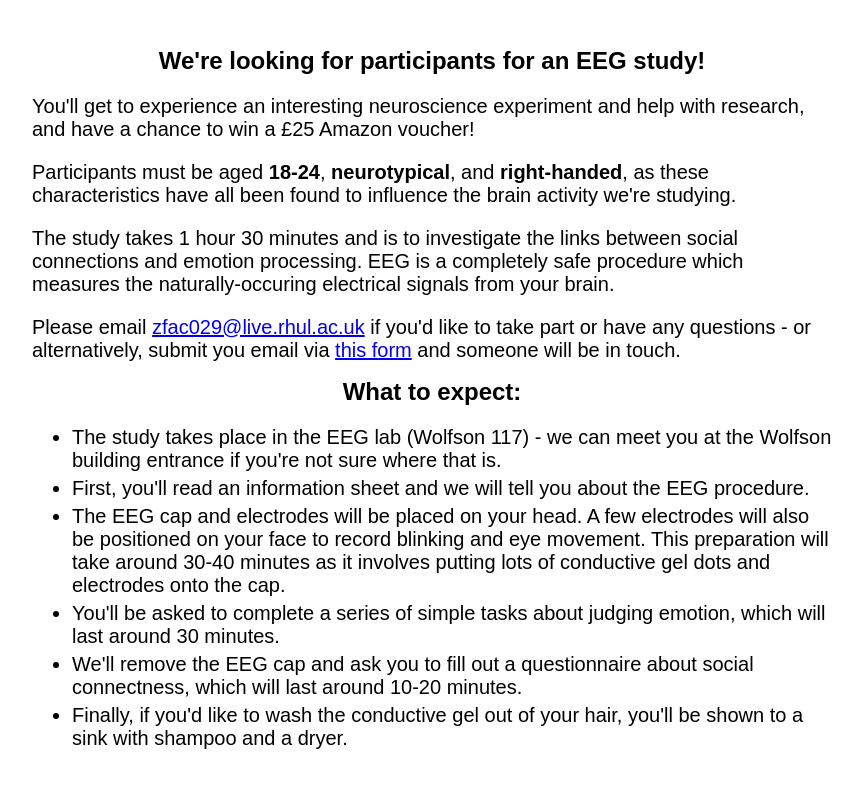
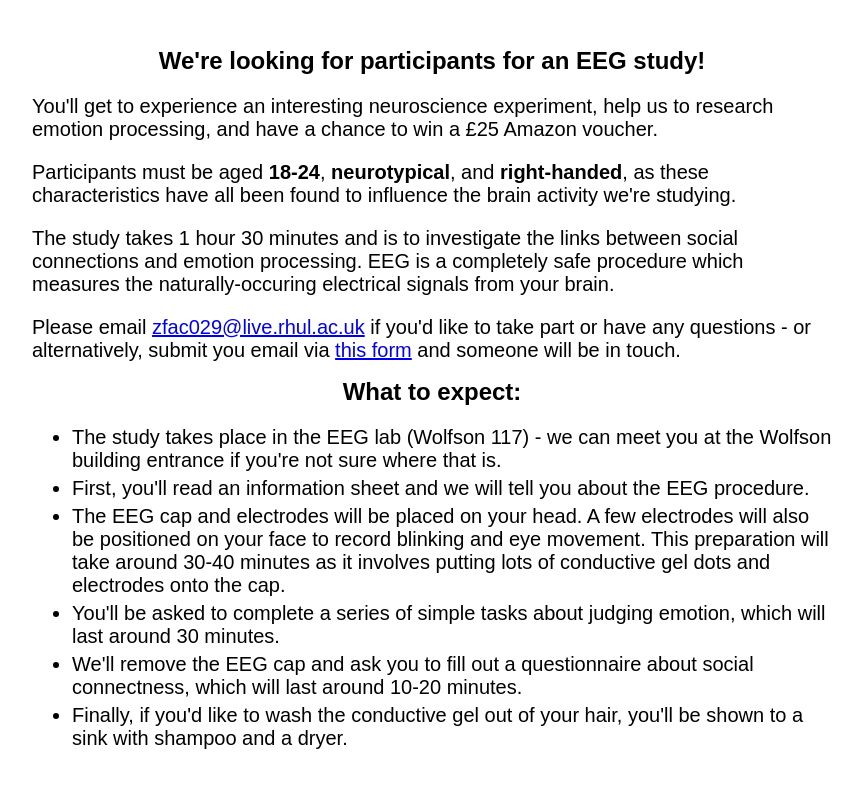
Before and after one commit to eeg-rh/eeg-rh.github.io, a plain HTML site: page index.html in a window 1280 px wide. Shown: the whole page, without its empty margins (208-1070 px from the left). Drawn offline with Linux system fonts and the light colour scheme.

Commit message:
Update index.html

```diff
--- a/index.html
+++ b/index.html
@@ -53,7 +53,7 @@
 <body>
     <div class="container">
         <h1>We're looking for participants for an EEG study!</h1>
-		<p>You'll get to experience an interesting neuroscience experiment and help with research, and have a chance to win a £25 Amazon voucher!</p>
+		<p>You'll get to experience an interesting neuroscience experiment, help us to research emotion processing, and have a chance to win a £25 Amazon voucher.</p>
 		<p>Participants must be aged <b>18-24</b>, <b>neurotypical</b>, and <b>right-handed</b>, as these characteristics have all been found to influence the brain activity we're studying.</p>
         <p>The study takes 1 hour 30 minutes and is to investigate the links between social connections and emotion processing. EEG is a completely safe procedure which measures the naturally-occuring electrical signals from your brain. </p>
 		<p>Please email <a href="mailto:zfac029@live.rhul.ac.uk">zfac029@live.rhul.ac.uk</a> if you'd like to take part or have any questions - or alternatively, submit you email via <a href="https://forms.gle/PDHTNptTYKV6pHDg6">this form</a> and someone will be in touch.
```
